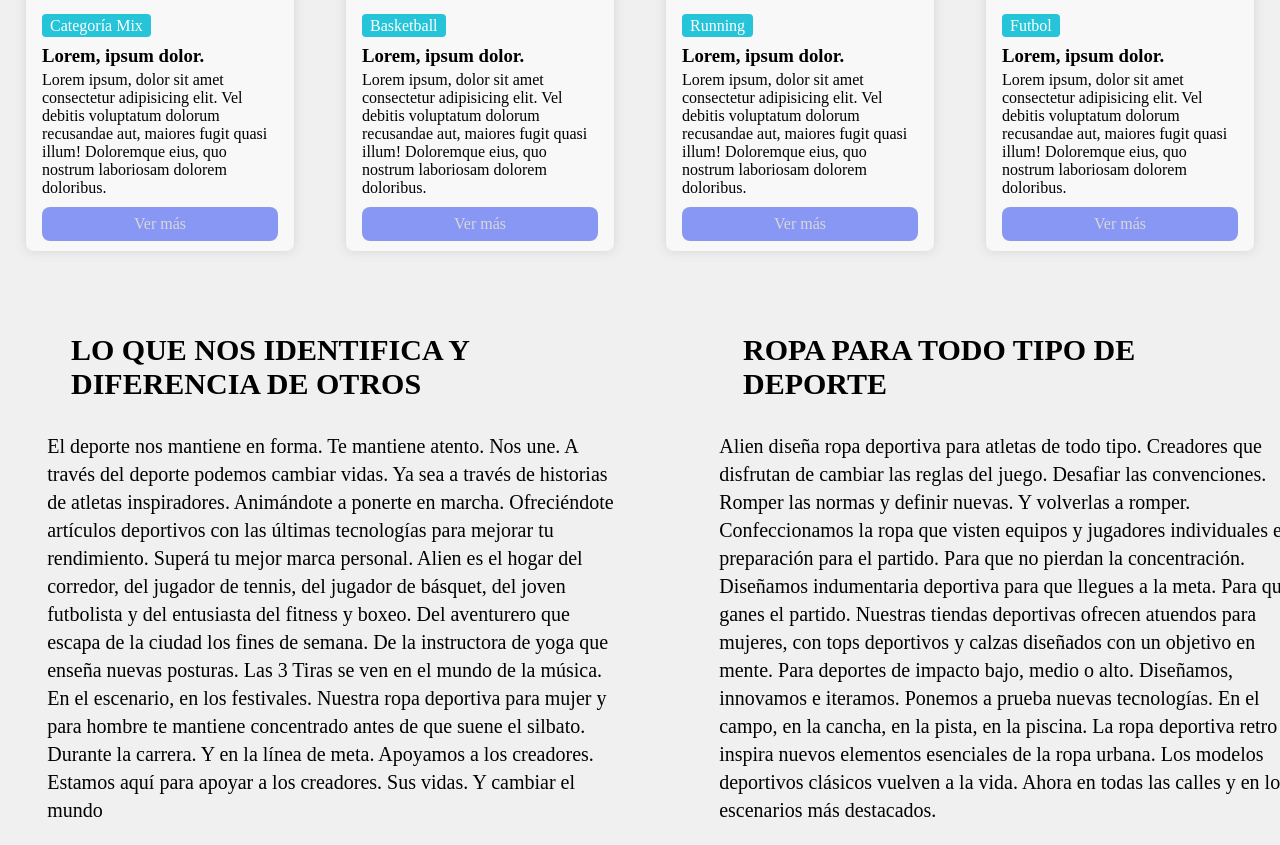
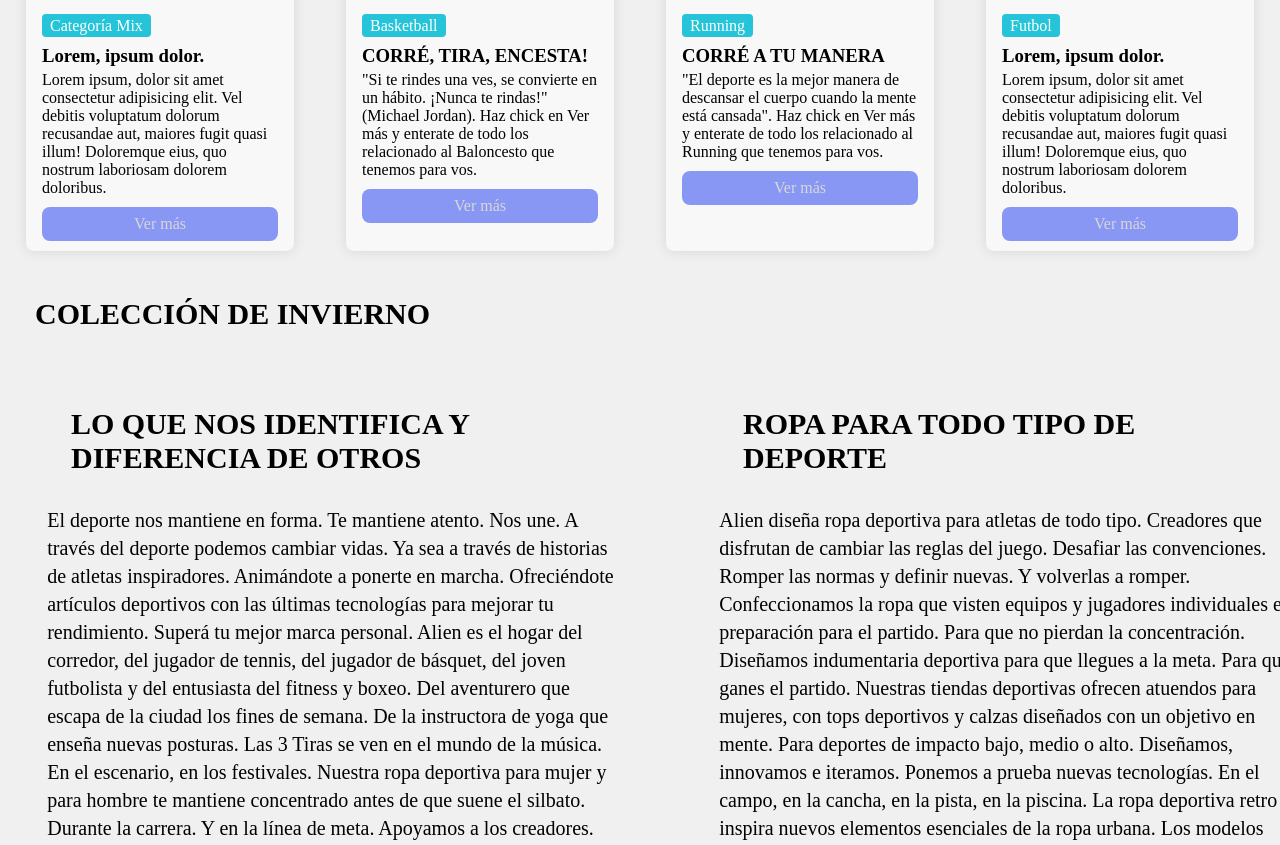
Before and after one commit to SebaGabriel/RopaDeportiva-Alien, a plain HTML site: page index.html in a window 1280 px wide. Shown: the part 1437-2282 px from the top of the page. Drawn offline with Linux system fonts and the light colour scheme.

Commit message:
Cambie la info de las cards principales.html

```diff
--- a/index.html
+++ b/index.html
@@ -71,8 +71,8 @@
                             <span>Basketball</span>
                         </div>
                         <div class="texto-card">
-                            <h3>Lorem, ipsum dolor.</h3>
-                            <p>Lorem ipsum, dolor sit amet consectetur adipisicing elit. Vel debitis voluptatum dolorum recusandae aut, maiores fugit quasi illum! Doloremque eius, quo nostrum laboriosam dolorem doloribus.</p>
+                            <h3>CORRÉ, TIRA, ENCESTA!</h3>
+                            <p>"Si te rindes una ves, se convierte en un hábito. ¡Nunca te rindas!" (Michael Jordan). Haz chick en Ver más y enterate de todo los relacionado al Baloncesto que tenemos para vos.</p>
                         </div>
                         <a href="#" class="btn">Ver más</a>
                     </div>
@@ -88,8 +88,8 @@
                             <span>Running</span>
                         </div>
                         <div class="texto-card">
-                            <h3>Lorem, ipsum dolor.</h3>
-                            <p>Lorem ipsum, dolor sit amet consectetur adipisicing elit. Vel debitis voluptatum dolorum recusandae aut, maiores fugit quasi illum! Doloremque eius, quo nostrum laboriosam dolorem doloribus.</p>
+                            <h3>CORRÉ A TU MANERA</h3>
+                            <p>"El deporte es la mejor manera de descansar el cuerpo cuando la mente está cansada". Haz chick en Ver más y enterate de todo los relacionado al Running que tenemos para vos.</p>
                         </div>
                         <a href="#" class="btn">Ver más</a>
                     </div>
@@ -112,6 +112,10 @@
                     </div>
                 </article>
             </div>
+        </section>
+        <h1>COLECCIÓN DE INVIERNO</h1>
+        <section>
+
         </section>
         <section class="texto">
             <div class="text-box">
```
